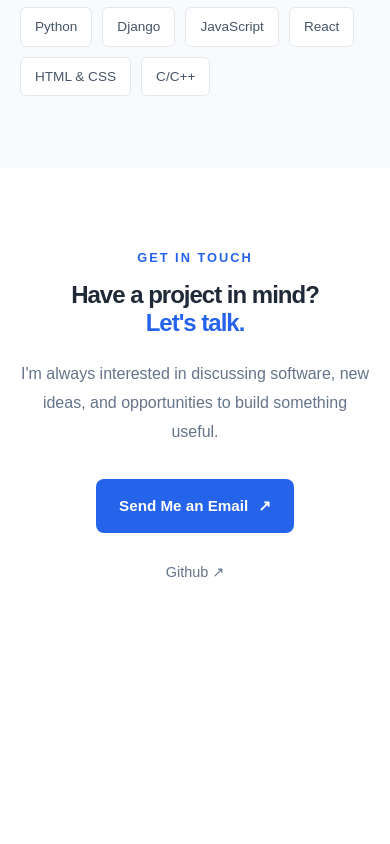
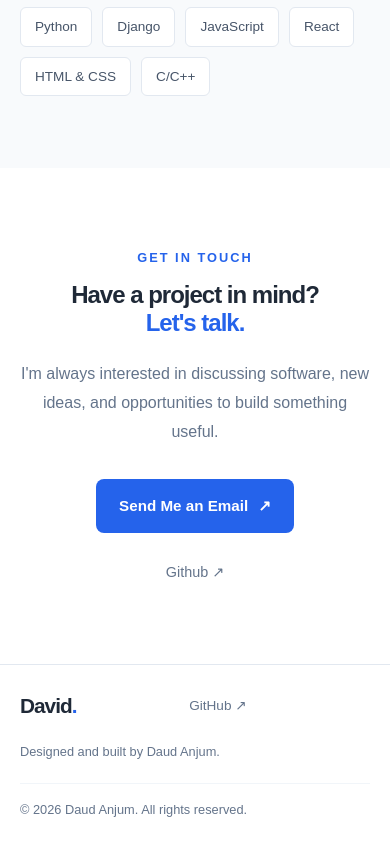
Before and after one commit to david-ptrk/Portfolio, a React app: page / in a window 390 px wide. Shown: the part 2667-3511 px from the top of the page. Before the commit the page ends 3331 px from the top, so only its background shows below. Built offline with nearby package versions, Linux system fonts and the light colour scheme; the HTML template or start-up script is replaced by a standard one.

Commit message:
feat: add footer

```diff
--- a/src/App.css
+++ b/src/App.css
@@ -440,3 +440,72 @@
         letter-spacing: -1px;
     }
 }
+
+/* Footer */
+.footer {
+    max-width: 1120px;
+    margin: 0 auto;
+    padding: 28px 32px;
+    border-top: 1px solid #e2e8f0;
+
+    display: grid;
+    grid-template-columns: 1fr 1fr 1fr;
+    align-items: center;
+    gap: 20px;
+}
+
+.footer-logo {
+    width: fit-content;
+    font-size: 1.3rem;
+    font-weight: 700;
+    letter-spacing: -1px;
+}
+
+.footer-logo span {
+    color: #2563eb;
+}
+
+.footer > p {
+    color: #64748b;
+    font-size: 0.8rem;
+    text-align: center;
+}
+
+.footer-github {
+    justify-self: end;
+    color: #64748b;
+    font-size: 0.85rem;
+    transition: color 0.2s ease;
+}
+
+.footer-github:hover {
+    color: #2563eb;
+}
+
+.footer-copyright {
+    grid-column: 1 / -1;
+    padding-top: 16px;
+    border-top: 1px solid #f1f5f9;
+}
+
+@media (max-width: 640px) {
+    .footer {
+        padding: 24px 20px;
+        grid-template-columns: 1fr 1fr 1fr;
+    }
+
+    .footer > p:not(.footer-copyright) {
+        grid-column: 1 / -1;
+        grid-row: 2;
+        text-align: left;
+    }
+
+    .footer-github {
+        grid-column: 2;
+        grid-row: 1;
+    }
+
+    .footer-copyright {
+        text-align: left !important;
+    }
+}
--- a/src/App.jsx
+++ b/src/App.jsx
@@ -4,6 +4,7 @@ import Hero from "./components/Hero";
 import Projects from "./components/Projects";
 import About from "./components/About";
 import Contact from "./components/Contact";
+import Footer from "./components/Footer";
 
 function App() {
   return (
@@ -16,6 +17,8 @@ function App() {
         <About />
         <Contact />
       </main>
+
+      <Footer />
     </>
   );
 }
--- /dev/null
+++ b/src/components/Footer.jsx
@@ -0,0 +1,26 @@
+function Footer() {
+    return (
+        <footer className="footer">
+            <a href="#home" className="footer-logo">
+                David<span>.</span>
+            </a>
+
+            <p>Designed and built by Daud Anjum.</p>
+
+            <a
+                href="https://github.com/david-ptrk"
+                target="_blank"
+                rel="noreferrer"
+                className="footer-github"
+            >
+                GitHub <span aria-hidden="true">{"\u2197"}</span>
+            </a>
+
+            <p className="footer-copyright">
+                © {new Date().getFullYear()} Daud Anjum. All rights reserved.
+            </p>
+        </footer>
+    );
+}
+
+export default Footer;
```
